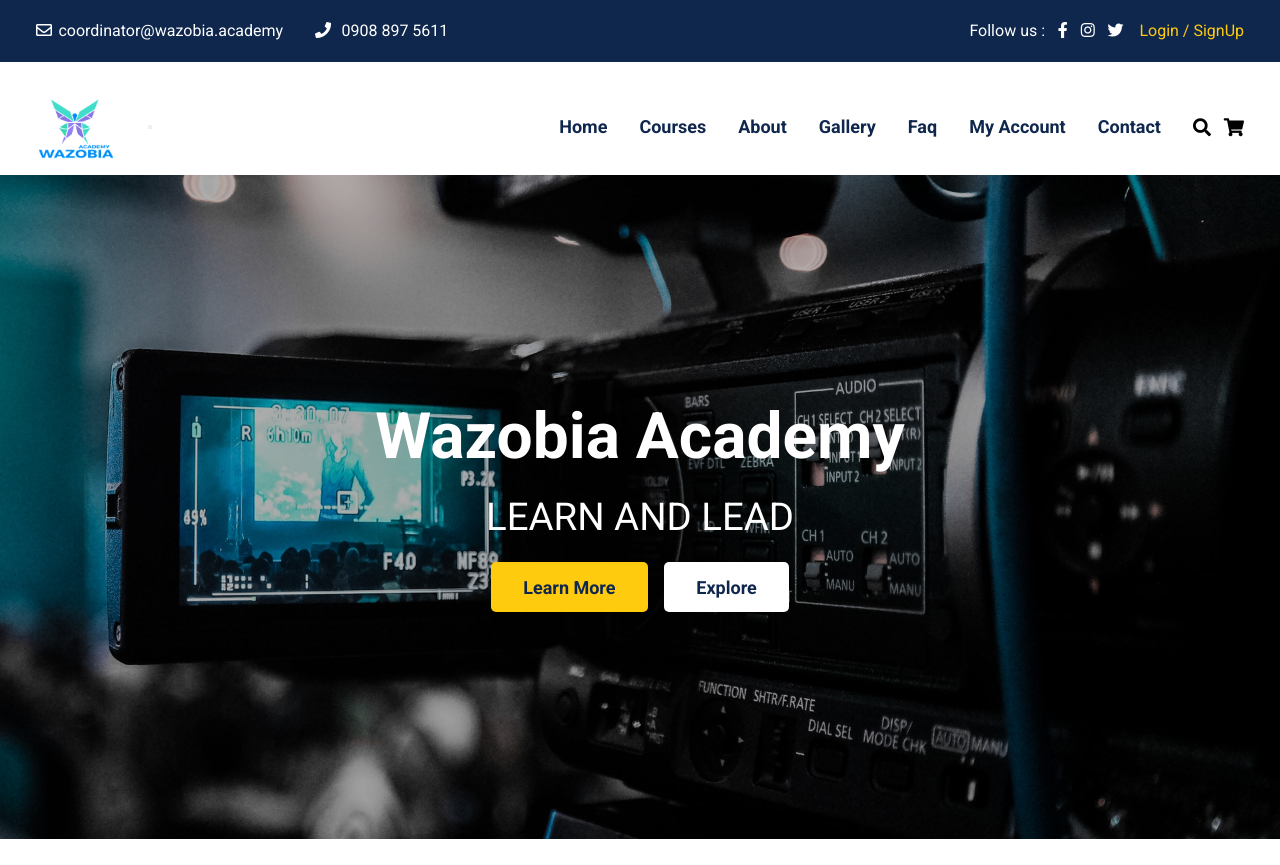
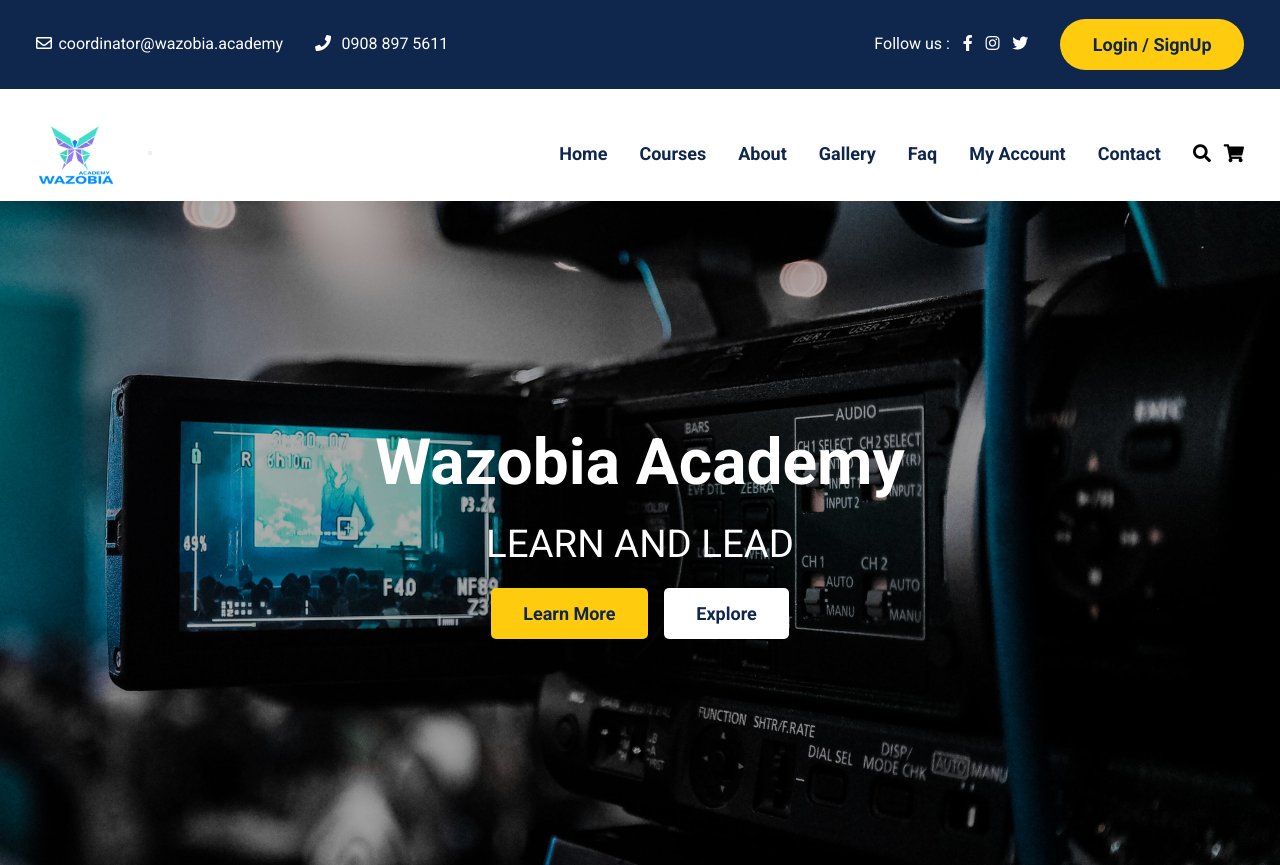
Before and after one commit to OdiriTeddie/wazobia, a plain HTML site: page index.html in a window 1280 px wide. Shown: the top 865 px of the page. Drawn offline with Linux system fonts and the light colour scheme.

Commit message:
more fixes

```diff
--- a/index.css
+++ b/index.css
@@ -229,6 +229,7 @@ ol[role="list"] {
     cursor: pointer;
     display: inline-block;
     border: 0;
+    outline: 0;
     padding: 0.65em 1.8em;
     border-radius: 5px;
     font-size: var(--fs-400);
@@ -257,6 +258,10 @@ ol[role="list"] {
    background-color: hsl(var(--clr-neutral-300))
 }
 
+/* .btn-primary--alt {
+    border-radius: 50px;
+} */
+
 .btn-primary--alt:hover {
     color: hsl( var(--clr-neutral-300) );
     background-color: hsl(var(--clr-primary-300) / 0.9 );
@@ -272,6 +277,12 @@ ol[role="list"] {
  .btn-accent:focus {
    color: hsl( var(--clr-neutral-300) );
    background-color: hsl(var(--clr-primary-300));
+}
+
+.btn-accent--alt:hover,
+.btn-accent--alt:focus {
+   color: hsl( var(--clr-neutral-400) );
+   background-color: hsl(var(--clr-neutral-300));
 }
 
 .btn-light {
@@ -352,7 +363,9 @@ ol[role="list"] {
 }
 
 .header-social-login {
-    flex-direction: row;
+    --gap: 2rem;
+    flex-direction: row;
+    align-items: center;
 }
 
 
--- a/index.html
+++ b/index.html
@@ -29,7 +29,7 @@
                             <a href="#"><i class="fab fa-twitter"></i></a>
                         </div>
                         <div>
-                            <a class="text-accent" href="authentication.html">Login / SignUp</a>
+                            <a style= "border-radius: 50px" class="btn btn-accent btn-accent--alt" href="authentication.html">Login / SignUp</a>
                         </div>
                     </div>
                 </div>
```
Also changed, not shown: about.html (+1 -1 lines), authentication.html (+1 -1 lines), contact.html (+4 -1 lines), course.html (+1 -1 lines), faq.html (+4 -1 lines), gallery.html (+1 -1 lines), my-account.html (+1 -1 lines), screenwriting.html (+1 -1 lines), writing-for-radio.html (+1 -1 lines).
